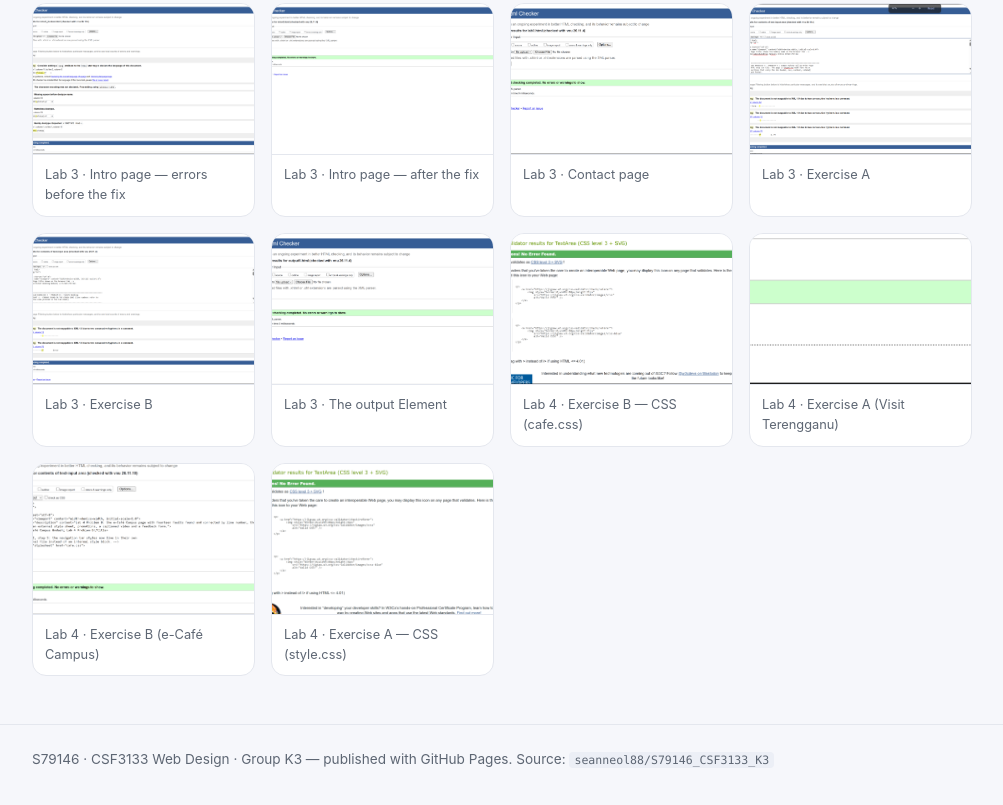
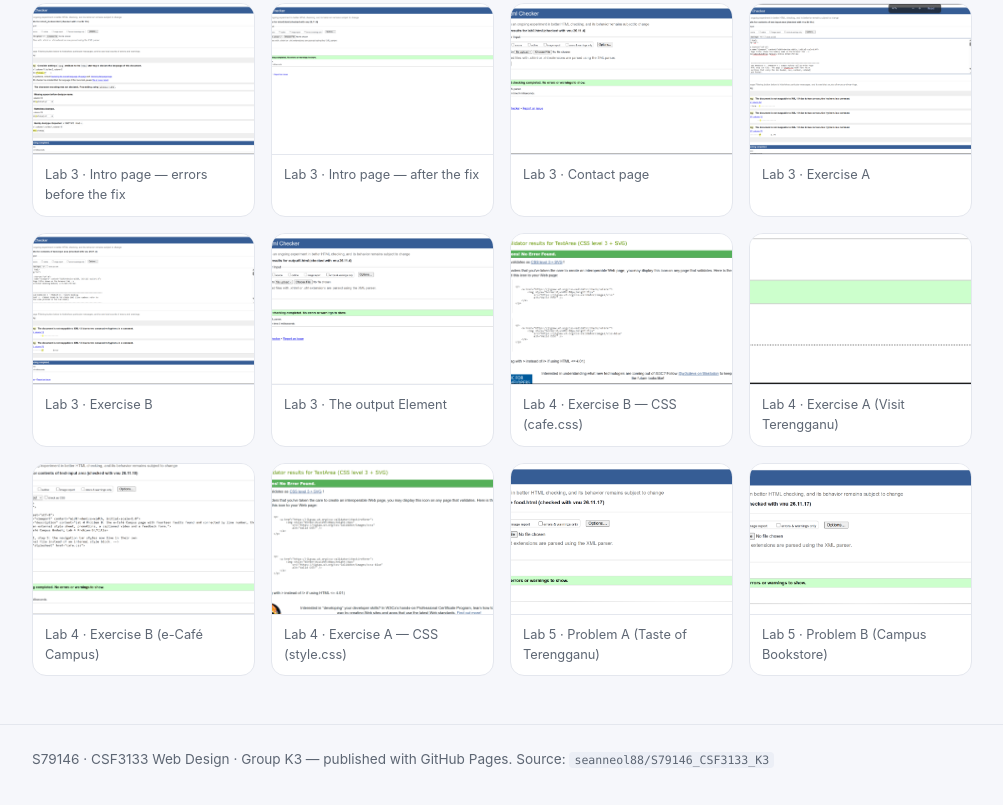
Before and after one commit to seanneol88/S79146_CSF3133_K3, a plain HTML site: page index.html in a window 1280 px wide. Shown: the part 4717-5522 px from the top of the page, without its empty margins (138-1141 px from the left). Drawn offline with Linux system fonts and the light colour scheme.

Commit message:
Add the Lab 5 markup validation screenshots
food.html and shop.html were both checked with the W3C Nu Html Checker
and returned "No errors or warnings to show". The two screenshots are
filed beside the pages as food validation.png and shop validation.png,
byte-for-byte as supplied, and appear in the home-page gallery under
Problem A and Problem B.

The CSS results for food.css and shop.css are still outstanding.

Co-authored-by: arena-agent <297053741+arena-agent@users.noreply.github.com>

```diff
--- a/index.html
+++ b/index.html
@@ -686,6 +686,20 @@
                     <figcaption>Lab 4 · Exercise A — CSS (style.css)</figcaption>
                 </figure>
 
+                <figure class="shot">
+                    <a href="Lab%205/food%20validation.png">
+                        <img src="Lab%205/food%20validation.png" alt="Lab 5 · Problem A (Taste of Terengganu)" loading="lazy">
+                    </a>
+                    <figcaption>Lab 5 · Problem A (Taste of Terengganu)</figcaption>
+                </figure>
+
+                <figure class="shot">
+                    <a href="Lab%205/shop%20validation.png">
+                        <img src="Lab%205/shop%20validation.png" alt="Lab 5 · Problem B (Campus Bookstore)" loading="lazy">
+                    </a>
+                    <figcaption>Lab 5 · Problem B (Campus Bookstore)</figcaption>
+                </figure>
+
             </div>
         </section>
 <!-- AUTO:SECTIONS:END -->
--- a/pages.json
+++ b/pages.json
@@ -210,6 +210,8 @@
     "Lab 4/lab4_ExerA validation.png": "Lab 4 · Exercise A (Visit Terengganu)",
     "Lab 4/style css validation.png": "Lab 4 · Exercise A — CSS (style.css)",
     "Lab 4/lab4_ExerB validation.png": "Lab 4 · Exercise B (e-Café Campus)",
-    "Lab 4/cafe css validation.png": "Lab 4 · Exercise B — CSS (cafe.css)"
+    "Lab 4/cafe css validation.png": "Lab 4 · Exercise B — CSS (cafe.css)",
+    "Lab 5/food validation.png": "Lab 5 · Problem A (Taste of Terengganu)",
+    "Lab 5/shop validation.png": "Lab 5 · Problem B (Campus Bookstore)"
   }
 }
```
Also changed, not shown: Lab 5/food validation.png (added), Lab 5/shop validation.png (added), 1 other file.
